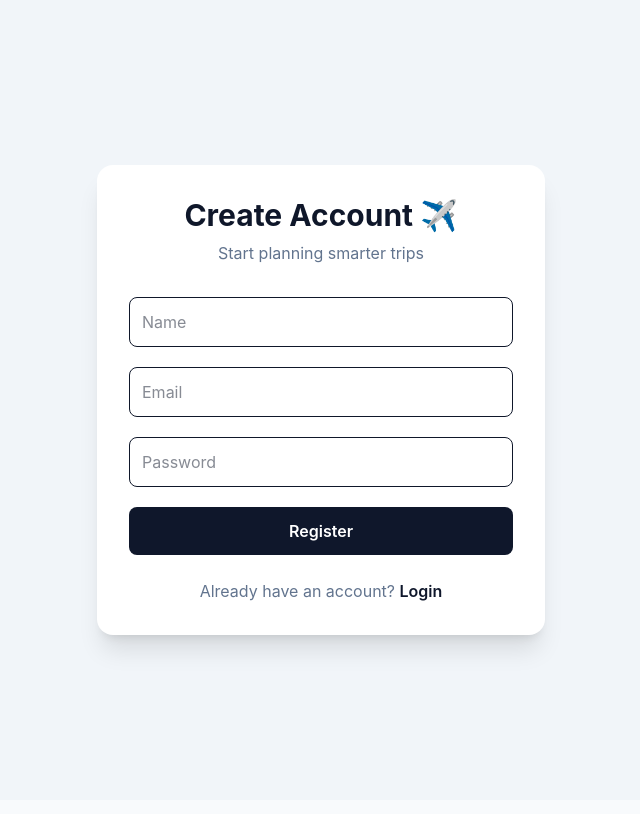
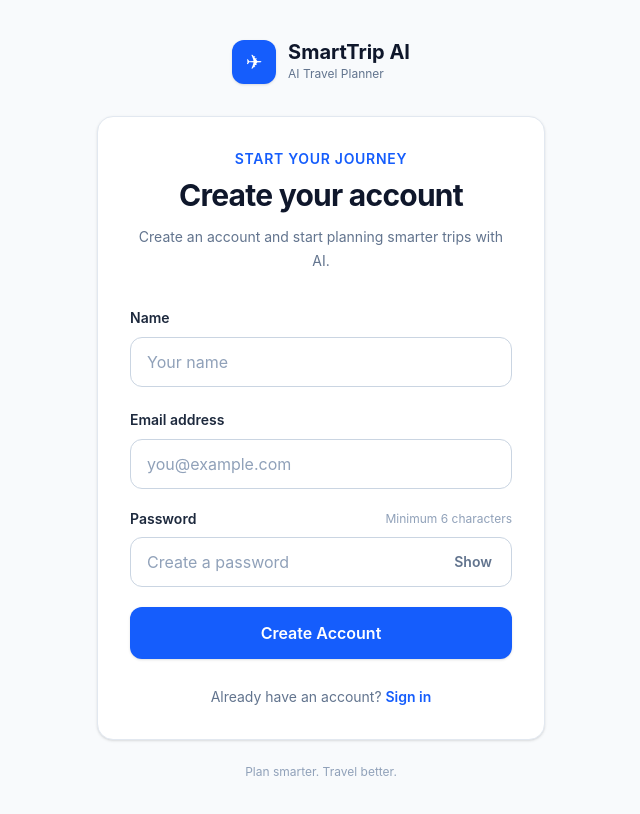
Before and after one commit to vikashkumar016/SmartTrip, a React (Vite) app in the folder client/: page /register in a window 1280 px wide. Shown: the top 814 px of the page, without its empty margins (319-959 px from the left). Built offline with nearby package versions, Linux system fonts and the light colour scheme; no server answers.

Commit message:
feat: polish authentication pages and form UX

```diff
--- /dev/null
+++ b/client/src/components/AuthLayout.jsx
@@ -0,0 +1,72 @@
+import { Link } from "react-router-dom";
+
+function AuthLayout({
+  eyebrow,
+  title,
+  description,
+  children,
+}) {
+  return (
+    <div className="min-h-screen bg-slate-50 px-4 py-10 sm:px-6">
+      <div className="mx-auto flex min-h-[calc(100vh-5rem)] max-w-md items-center">
+
+        <div className="w-full">
+
+          {/* Brand */}
+
+          <Link
+            to="/"
+            className="mb-8 flex items-center justify-center gap-3"
+          >
+            <div className="flex h-11 w-11 items-center justify-center rounded-xl bg-blue-600 text-xl text-white shadow-sm">
+              ✈
+            </div>
+
+            <div>
+              <p className="text-xl font-bold leading-none text-slate-900">
+                SmartTrip AI
+              </p>
+
+              <p className="mt-1 text-xs text-slate-500">
+                AI Travel Planner
+              </p>
+            </div>
+          </Link>
+
+
+          {/* Auth Card */}
+
+          <div className="rounded-2xl border border-slate-200 bg-white p-6 shadow-sm sm:p-8">
+
+            <div className="text-center">
+
+              <p className="text-sm font-semibold uppercase tracking-wider text-blue-600">
+                {eyebrow}
+              </p>
+
+              <h1 className="mt-2 text-3xl font-bold tracking-tight text-slate-900">
+                {title}
+              </h1>
+
+              <p className="mx-auto mt-3 max-w-sm text-sm leading-6 text-slate-500">
+                {description}
+              </p>
+
+            </div>
+
+            {children}
+
+          </div>
+
+
+          <p className="mt-6 text-center text-xs text-slate-400">
+            Plan smarter. Travel better.
+          </p>
+
+        </div>
+      </div>
+    </div>
+  );
+}
+
+export default AuthLayout;
--- a/client/src/pages/LoginPage.jsx
+++ b/client/src/pages/LoginPage.jsx
@@ -5,46 +5,47 @@ import {
   useNavigate,
 } from "react-router-dom";
 
+import AuthLayout from "../components/AuthLayout";
 import { useAuth } from "../context/AuthContext";
-
-import {
-  apiRequest,
-} from "../utils/api";
-
+import { apiRequest } from "../utils/api";
 
 function LoginPage() {
   const navigate = useNavigate();
 
   const { loginUser } = useAuth();
 
-
-  const [formData, setFormData] =
-    useState({
+  const [formData, setFormData] = useState({
     email: "",
     password: "",
   });
 
+  const [showPassword, setShowPassword] =
+    useState(false);
 
-  const [error, setError] =
-    useState("");
+  const [error, setError] = useState("");
 
   const [loading, setLoading] =
     useState(false);
 
+  const inputClass =
+    "mt-2 w-full rounded-xl border border-slate-300 bg-white px-4 py-3 text-slate-900 outline-none transition placeholder:text-slate-400 focus:border-blue-500 focus:ring-4 focus:ring-blue-100";
 
   // ====================================
-  // HANDLE INPUT CHANGE
+  // INPUT CHANGE
   // ====================================
 
   const handleChange = (e) => {
-    setFormData({
-      ...formData,
+    const { name, value } = e.target;
 
-      [e.target.name]:
-        e.target.value,
-    });
+    setFormData((prev) => ({
+      ...prev,
+      [name]: value,
+    }));
+
+    if (error) {
+      setError("");
+    }
   };
-
 
   // ====================================
   // LOGIN
@@ -57,9 +58,7 @@ function LoginPage() {
       setLoading(true);
       setError("");
 
-
-      const data =
-        await apiRequest(
+      const data = await apiRequest(
         "/auth/login",
         {
           method: "POST",
@@ -70,50 +69,38 @@ function LoginPage() {
         }
       );
 
-
       // Save user + JWT
       loginUser(
         data.user,
         data.token
       );
 
-
-      // Go to dashboard
-      navigate("/");
+      // Dashboard
+      navigate("/", {
+        replace: true,
+      });
 
     } catch (error) {
-
       console.error(
         "Login error:",
         error
       );
 
       setError(
-        error.message ||
-          "Login failed"
+        "We couldn't sign you in. Please check your email and password."
       );
 
     } finally {
-
       setLoading(false);
     }
   };
 
-
   return (
-    <div className="flex min-h-screen items-center justify-center bg-slate-100 px-4">
-
-      <div className="w-full max-w-md rounded-2xl bg-white p-8 shadow-xl">
-
-        <h1 className="text-center text-3xl font-bold">
-          Welcome Back 👋
-        </h1>
-
-
-        <p className="mt-2 text-center text-slate-500">
-          Login to SmartTrip AI
-        </p>
-
+    <AuthLayout
+      eyebrow="Welcome back"
+      title="Sign in to SmartTrip"
+      description="Continue planning personalized trips, itineraries, budgets, weather, and more."
+    >
 
       <form
         onSubmit={handleSubmit}
@@ -122,69 +109,125 @@ function LoginPage() {
 
         {/* EMAIL */}
 
+        <div>
+          <label
+            htmlFor="email"
+            className="text-sm font-semibold text-slate-800"
+          >
+            Email address
+          </label>
+
           <input
+            id="email"
             type="email"
             name="email"
-            placeholder="Email"
+            autoComplete="email"
+            placeholder="you@example.com"
             value={formData.email}
             onChange={handleChange}
-            className="w-full rounded-lg border p-3"
+            className={inputClass}
             required
           />
+        </div>
 
 
         {/* PASSWORD */}
 
+        <div>
+
+          <label
+            htmlFor="password"
+            className="text-sm font-semibold text-slate-800"
+          >
+            Password
+          </label>
+
+          <div className="relative">
+
             <input
-            type="password"
+              id="password"
+              type={
+                showPassword
+                  ? "text"
+                  : "password"
+              }
               name="password"
-            placeholder="Password"
+              autoComplete="current-password"
+              placeholder="Enter your password"
               value={formData.password}
               onChange={handleChange}
-            className="w-full rounded-lg border p-3"
+              className={`${inputClass} pr-20`}
               required
             />
+
+            <button
+              type="button"
+              onClick={() =>
+                setShowPassword(
+                  (prev) => !prev
+                )
+              }
+              className="absolute right-3 top-1/2 mt-1 -translate-y-1/2 rounded-lg px-2 py-1 text-sm font-semibold text-slate-500 transition hover:bg-slate-100 hover:text-slate-900 focus:outline-none focus:ring-2 focus:ring-blue-500"
+            >
+              {showPassword
+                ? "Hide"
+                : "Show"}
+            </button>
+
+          </div>
+
+        </div>
 
 
         {/* ERROR */}
 
         {error && (
-            <p className="text-sm text-red-500">
+          <div
+            role="alert"
+            className="rounded-xl border border-red-200 bg-red-50 px-4 py-3 text-sm font-medium text-red-700"
+          >
             {error}
-            </p>
+          </div>
         )}
 
 
-          {/* LOGIN BUTTON */}
+        {/* LOGIN */}
 
         <button
           type="submit"
           disabled={loading}
-            className="w-full rounded-lg bg-slate-900 p-3 font-semibold text-white disabled:cursor-not-allowed disabled:opacity-60"
+          className="flex w-full items-center justify-center gap-2 rounded-xl bg-blue-600 px-5 py-3.5 font-semibold text-white shadow-sm transition hover:bg-blue-700 focus:outline-none focus:ring-2 focus:ring-blue-500 focus:ring-offset-2 disabled:cursor-not-allowed disabled:opacity-60"
         >
+
+          {loading && (
+            <span
+              className="h-4 w-4 animate-spin rounded-full border-2 border-white/40 border-t-white"
+              aria-hidden="true"
+            />
+          )}
+
           {loading
-              ? "Logging in..."
-              : "Login"}
+            ? "Signing you in..."
+            : "Sign In"}
+
         </button>
 
       </form>
 
 
-        <p className="mt-6 text-center text-slate-500">
+      <p className="mt-7 text-center text-sm text-slate-500">
         Don't have an account?{" "}
 
         <Link
           to="/register"
-            className="font-semibold text-slate-900"
+          className="font-semibold text-blue-600 transition hover:text-blue-700"
         >
-            Register
+          Create an account
         </Link>
       </p>
 
-      </div>
-    </div>
+    </AuthLayout>
   );
 }
 
-
 export default LoginPage;
--- a/client/src/pages/RegisterPage.jsx
+++ b/client/src/pages/RegisterPage.jsx
@@ -5,47 +5,48 @@ import {
   useNavigate,
 } from "react-router-dom";
 
+import AuthLayout from "../components/AuthLayout";
 import { useAuth } from "../context/AuthContext";
-
-import {
-  apiRequest,
-} from "../utils/api";
-
+import { apiRequest } from "../utils/api";
 
 function RegisterPage() {
   const navigate = useNavigate();
 
   const { loginUser } = useAuth();
 
-
-  const [formData, setFormData] =
-    useState({
+  const [formData, setFormData] = useState({
     name: "",
     email: "",
     password: "",
   });
 
+  const [showPassword, setShowPassword] =
+    useState(false);
 
-  const [error, setError] =
-    useState("");
+  const [error, setError] = useState("");
 
   const [loading, setLoading] =
     useState(false);
 
+  const inputClass =
+    "mt-2 w-full rounded-xl border border-slate-300 bg-white px-4 py-3 text-slate-900 outline-none transition placeholder:text-slate-400 focus:border-blue-500 focus:ring-4 focus:ring-blue-100";
 
   // ====================================
-  // HANDLE INPUT CHANGE
+  // INPUT CHANGE
   // ====================================
 
   const handleChange = (e) => {
-    setFormData({
-      ...formData,
+    const { name, value } = e.target;
 
-      [e.target.name]:
-        e.target.value,
-    });
+    setFormData((prev) => ({
+      ...prev,
+      [name]: value,
+    }));
+
+    if (error) {
+      setError("");
+    }
   };
-
 
   // ====================================
   // REGISTER
@@ -58,13 +59,7 @@ function RegisterPage() {
       setLoading(true);
       setError("");
 
-
-      // apiRequest automatically uses:
-      // VITE_API_URL in production
-      // localhost fallback in development
-
-      const data =
-        await apiRequest(
+      const data = await apiRequest(
         "/auth/register",
         {
           method: "POST",
@@ -75,50 +70,38 @@ function RegisterPage() {
         }
       );
 
-
-      // Save user + JWT
+      // Registration response already
+      // contains user + JWT
       loginUser(
         data.user,
         data.token
       );
 
-
-      // Go to dashboard
-      navigate("/");
+      navigate("/", {
+        replace: true,
+      });
 
     } catch (error) {
-
       console.error(
         "Registration error:",
         error
       );
 
       setError(
-        error.message ||
-          "Registration failed"
+        "We couldn't create your account. Please check your details and try again."
       );
 
     } finally {
-
       setLoading(false);
     }
   };
 
-
   return (
-    <div className="flex min-h-screen items-center justify-center bg-slate-100 px-4">
-
-      <div className="w-full max-w-md rounded-2xl bg-white p-8 shadow-xl">
-
-        <h1 className="text-center text-3xl font-bold">
-          Create Account ✈️
-        </h1>
-
-
-        <p className="mt-2 text-center text-slate-500">
-          Start planning smarter trips
-        </p>
-
+    <AuthLayout
+      eyebrow="Start your journey"
+      title="Create your account"
+      description="Create an account and start planning smarter trips with AI."
+    >
 
       <form
         onSubmit={handleSubmit}
@@ -127,83 +110,163 @@ function RegisterPage() {
 
         {/* NAME */}
 
+        <div>
+
+          <label
+            htmlFor="name"
+            className="text-sm font-semibold text-slate-800"
+          >
+            Name
+          </label>
+
           <input
+            id="name"
             type="text"
             name="name"
-            placeholder="Name"
+            autoComplete="name"
+            placeholder="Your name"
             value={formData.name}
             onChange={handleChange}
-            className="w-full rounded-lg border p-3"
+            className={inputClass}
             required
           />
+
+        </div>
 
 
         {/* EMAIL */}
 
+        <div>
+
+          <label
+            htmlFor="email"
+            className="text-sm font-semibold text-slate-800"
+          >
+            Email address
+          </label>
+
           <input
+            id="email"
             type="email"
             name="email"
-            placeholder="Email"
+            autoComplete="email"
+            placeholder="you@example.com"
             value={formData.email}
             onChange={handleChange}
-            className="w-full rounded-lg border p-3"
+            className={inputClass}
             required
           />
+
+        </div>
 
 
         {/* PASSWORD */}
 
+        <div>
+
+          <div className="flex items-center justify-between">
+
+            <label
+              htmlFor="password"
+              className="text-sm font-semibold text-slate-800"
+            >
+              Password
+            </label>
+
+            <span className="text-xs text-slate-400">
+              Minimum 6 characters
+            </span>
+
+          </div>
+
+
+          <div className="relative">
+
             <input
-            type="password"
+              id="password"
+              type={
+                showPassword
+                  ? "text"
+                  : "password"
+              }
               name="password"
-            placeholder="Password"
+              autoComplete="new-password"
+              placeholder="Create a password"
               value={formData.password}
               onChange={handleChange}
-            className="w-full rounded-lg border p-3"
+              className={`${inputClass} pr-20`}
               minLength={6}
               required
             />
+
+            <button
+              type="button"
+              onClick={() =>
+                setShowPassword(
+                  (prev) => !prev
+                )
+              }
+              className="absolute right-3 top-1/2 mt-1 -translate-y-1/2 rounded-lg px-2 py-1 text-sm font-semibold text-slate-500 transition hover:bg-slate-100 hover:text-slate-900 focus:outline-none focus:ring-2 focus:ring-blue-500"
+            >
+              {showPassword
+                ? "Hide"
+                : "Show"}
+            </button>
+
+          </div>
+
+        </div>
 
 
         {/* ERROR */}
 
         {error && (
-            <p className="text-sm text-red-500">
+          <div
+            role="alert"
+            className="rounded-xl border border-red-200 bg-red-50 px-4 py-3 text-sm font-medium text-red-700"
+          >
             {error}
-            </p>
+          </div>
         )}
 
 
-          {/* REGISTER BUTTON */}
+        {/* REGISTER */}
 
         <button
           type="submit"
           disabled={loading}
-            className="w-full rounded-lg bg-slate-900 p-3 font-semibold text-white disabled:cursor-not-allowed disabled:opacity-60"
+          className="flex w-full items-center justify-center gap-2 rounded-xl bg-blue-600 px-5 py-3.5 font-semibold text-white shadow-sm transition hover:bg-blue-700 focus:outline-none focus:ring-2 focus:ring-blue-500 focus:ring-offset-2 disabled:cursor-not-allowed disabled:opacity-60"
         >
+
+          {loading && (
+            <span
+              className="h-4 w-4 animate-spin rounded-full border-2 border-white/40 border-t-white"
+              aria-hidden="true"
+            />
+          )}
+
           {loading
-              ? "Creating account..."
-              : "Register"}
+            ? "Creating your account..."
+            : "Create Account"}
+
         </button>
 
       </form>
 
 
-        <p className="mt-6 text-center text-slate-500">
+      <p className="mt-7 text-center text-sm text-slate-500">
         Already have an account?{" "}
 
         <Link
           to="/login"
-            className="font-semibold text-slate-900"
+          className="font-semibold text-blue-600 transition hover:text-blue-700"
         >
-            Login
+          Sign in
         </Link>
       </p>
 
-      </div>
-    </div>
+    </AuthLayout>
   );
 }
 
-
 export default RegisterPage;
```
Lines whose indentation alone changed are shown as unchanged.
